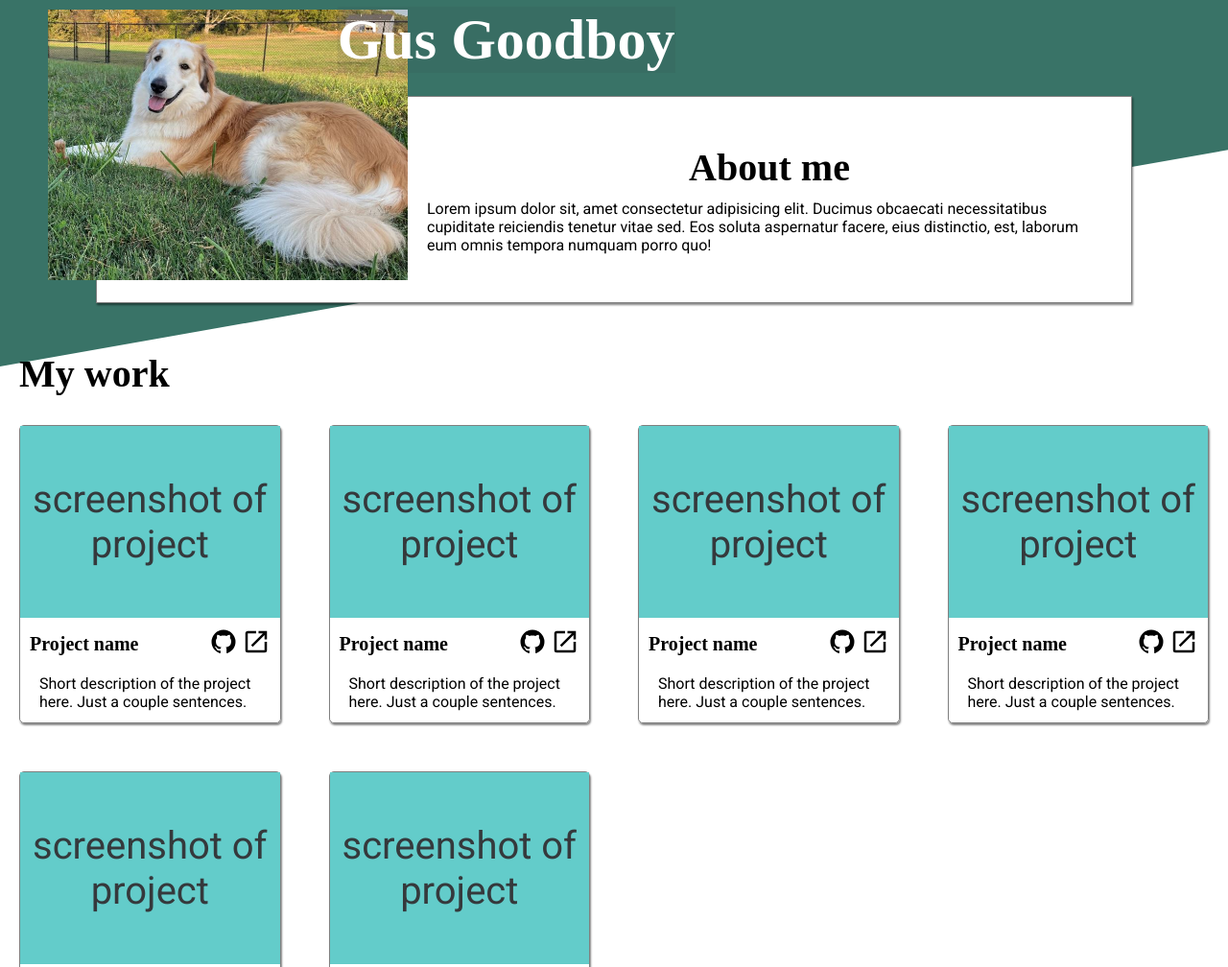
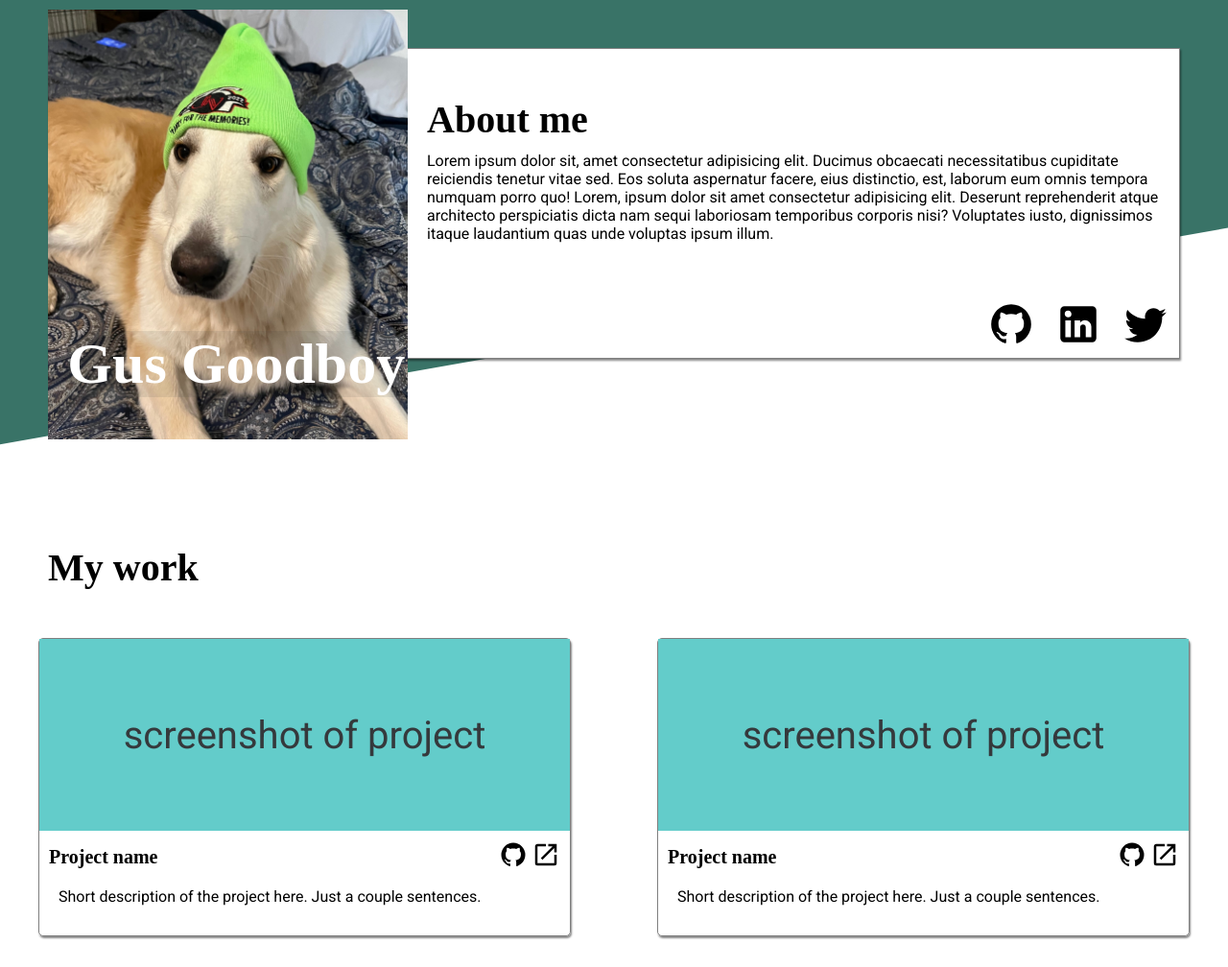
Before and after one commit to h-maren/homepage, a plain HTML site: page index.html in a window 1280 px wide. Shown: the top 1008 px of the page at 96% size. Drawn offline with Linux system fonts and the light colour scheme; a web font is replaced by a local one.

Commit message:
Finished full-size styling and switched photos Bottom photo now changes depending on size while top photo remains the same. Finished full size styling

```diff
--- a/index.html
+++ b/index.html
@@ -12,12 +12,12 @@
 <body>
     <header class="about-me-header">
     <h1>Gus Goodboy</h1>
-            <img src="./images/dog_landscape_small.JPG" alt="Gus the dog in front of trees" />
-            <div class="about-me-description">
+    <img src="./images/dog_hat.jpg" alt="gus dog wearing a hat">
+    <div class="about-me-description">
             <h2>About me</h2>
-            <p>Lorem ipsum dolor sit, amet consectetur adipisicing elit. Ducimus obcaecati necessitatibus cupiditate reiciendis tenetur vitae sed. Eos soluta aspernatur facere, eius distinctio, est, laborum eum omnis tempora numquam porro quo!</p>
-            </div>
-    <div class="social-media-line">
+            <p>Lorem ipsum dolor sit, amet consectetur adipisicing elit. Ducimus obcaecati necessitatibus cupiditate reiciendis tenetur vitae sed. Eos soluta aspernatur facere, eius distinctio, est, laborum eum omnis tempora numquam porro quo! Lorem, ipsum dolor sit amet consectetur adipisicing elit. Deserunt reprehenderit atque architecto perspiciatis dicta nam sequi laboriosam temporibus corporis nisi? Voluptates iusto, dignissimos itaque laudantium quas unde voluptas ipsum illum.</p>
+
+            <div class="social-media-line">
         <a href="">
             <img src="icons/github_50px.svg" alt="github link">
         </a>
@@ -27,6 +27,7 @@
         <a href="">
             <img src="icons/twitter_50px.svg" alt="twitter link">
         </a>
+    </div>
     </div>
     </header>
     <section class="my-work">
@@ -215,7 +216,11 @@
             </div>
 
         </div>
-        <img src="./images/dog_hat.jpg" alt="gus dog wearing a hat">
+        <picture>
+            <source media="(max-width: 999px)" srcset="./images/dog_landscape_small.JPG" />
+            <source media="(min-width: 100px)" srcset="./images/dog_landscape_large.jpg" />
+            <img src="./images/dog_landscape_large.jpg" alt="Gus the dog in front of trees" />
+        </picture>
     </section>
 
 </body>
--- a/style.css
+++ b/style.css
@@ -18,7 +18,7 @@
     bottom: 0;
     left: 0;
     background-color: #397367;
-    transform: rotate(-10deg) translateY(-80%) translateX(-25%);
+    transform: rotate(-10deg) translateY(-70%) translateX(-25%);
     width: 200vw;
     z-index: -1;
   }
@@ -52,7 +52,7 @@
     text-align: left;
     z-index: 3;
     position: absolute;
-    transform: translate(0%,300%);
+    transform: translate(0%,500%);
     color: white;
     background-color:	hsla(206, 6%, 22%, 10%);
  }
@@ -114,7 +114,7 @@
 }
 
 .portfolio {
-  margin: 20px;
+  margin: 40px;
   border: 1px solid grey;
   box-shadow: 1px 2px 2px hsl(0deg 0% 0%/0.47);
   border-radius: 5px;
@@ -180,9 +180,7 @@
     display: block;
   }
 
- .about-me-header .social-media-line {
-    display: none;
-  }
+
   .about-me-description {
     margin: 100px 100px 20px 100px;
     display: block;
@@ -211,7 +209,7 @@
     text-align: right;
     z-index: 3;
     position: absolute;
-    transform: translate(100%,10%);
+    transform: translate(50%,10%);
     color: white;
 }
 
@@ -257,15 +255,49 @@
 
   .my-work h2 {
     text-align: left;
-    margin-left: 20px;
+    margin-left: 50px;
+  }
+}
+
+@media(min-width: 500px) and (max-width: 999px) {
+  .about-me-header .social-media-line {
+  display: none;
   }
 }
 
 @media (min-width: 1000px){
+  .about-me-header h1 {
+    transform: translate(20%,500%);
+  }
+  .about-me-header h2 {
+    text-align: left;
+  }
+
+  .about-me-description {
+    margin: 50px;
+  }
+  .about-me-description .social-media-line {
+    justify-content: flex-end;
+  }
+
+  .about-me-description .social-media-line img {
+    margin: 10px;
+  }
+
   .contact-info img {
     max-height: 400px;
   }
   .contact-info {
-    justify-content: center;
+    justify-content: space-around;
   }
+  .portfolio-wrapper {
+    display: grid;
+    grid-gap: 10px;
+    grid-template-columns: repeat(auto-fill,minmax(500px,1fr));
+  }
+  .my-work {
+    margin-top: 100px;
+  }
+
+
 }
```
